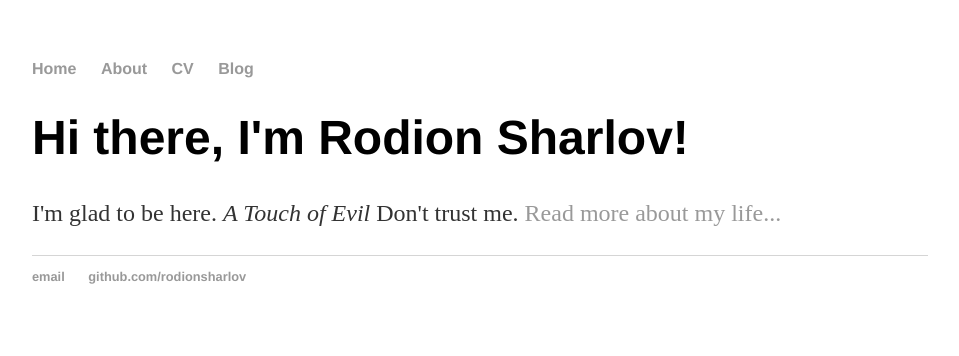
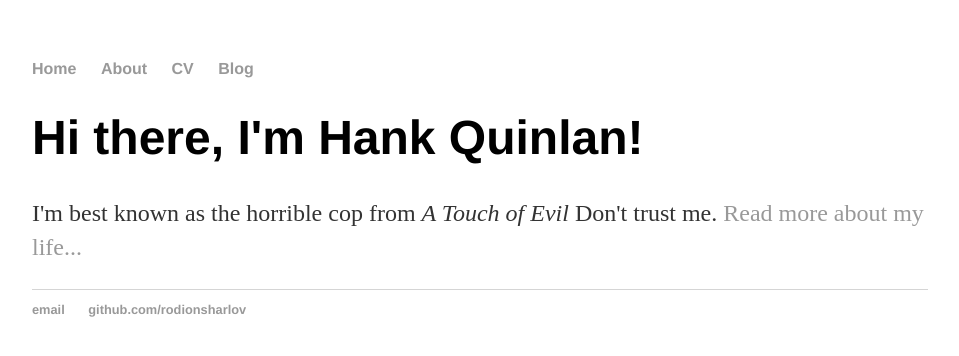
Before and after one commit to rodionsharlov/rodionsharlov.github.io, a Jekyll site: the page built from index.html, in a window 1280 px wide. Shown: the top 356 px of the page, without its empty margins (160-1119 px from the left). Built offline with Jekyll 4.4.1, drawn with Linux system fonts in a browser that asks for light colours.

Commit message:
Update index.html

```diff
--- a/index.html
+++ b/index.html
@@ -1,30 +1,8 @@
-<!DOCTYPE html>
-<html>
-	<head>
-		<title>Rodion Sharlov, an international student from Russia in the Monash University</title>
-		<!-- link to main stylesheet -->
-		<link rel="stylesheet" type="text/css" href="/css/main.css">
-	</head>
-	<body>
-		<nav>
-    		<ul>
-        		<li><a href="/">Home</a></li>
-	        	<li><a href="/about">About</a></li>
-        		<li><a href="/cv">CV</a></li>
-        		<li><a href="/blog">Blog</a></li>
-    		</ul>
-		</nav>
-		<div class="container">
-    		<div class="blurb">
-        		<h1>Hi there, I'm Rodion Sharlov!</h1>
-				<p>I'm glad to be here. <em>A Touch of Evil</em> Don't trust me. <a href="/about">Read more about my life...</a></p>
-    		</div><!-- /.blurb -->
-		</div><!-- /.container -->
-		<footer>
-    		<ul>
-        		<li><a href="mailto:rodionsharlov@gmail.com">email</a></li>
-        		<li><a href="https://github.com/rodionsharlov">github.com/rodionsharlov</a></li>
-			</ul>
-		</footer>
-	</body>
-</html>
+---
+layout: default
+title: Hank Quinlan, Horrible Cop
+---
+<div class="blurb">
+	<h1>Hi there, I'm Hank Quinlan!</h1>
+	<p>I'm best known as the horrible cop from <em>A Touch of Evil</em> Don't trust me. <a href="/about">Read more about my life...</a></p>
+</div><!-- /.blurb -->
```
